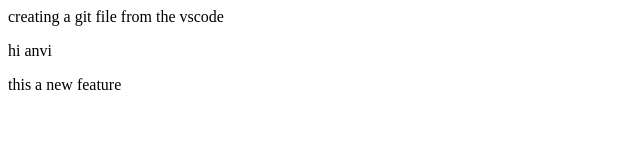
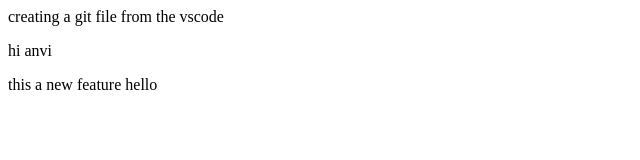
Before and after one commit to richie-6022/localrepo, a plain HTML site: page index.html in a window 1280 px wide. Shown: the full height of the page, 0-640 px from the left. Drawn offline with Linux system fonts and the light colour scheme.

Commit message:
add feature

```diff
--- a/index.html
+++ b/index.html
@@ -1,4 +1,4 @@
 <t>creating a git file from the vscode</t>
 <p>hi anvi</p>
-<p> this a new feature
+<p> this a new feature hello
 </p>
```
